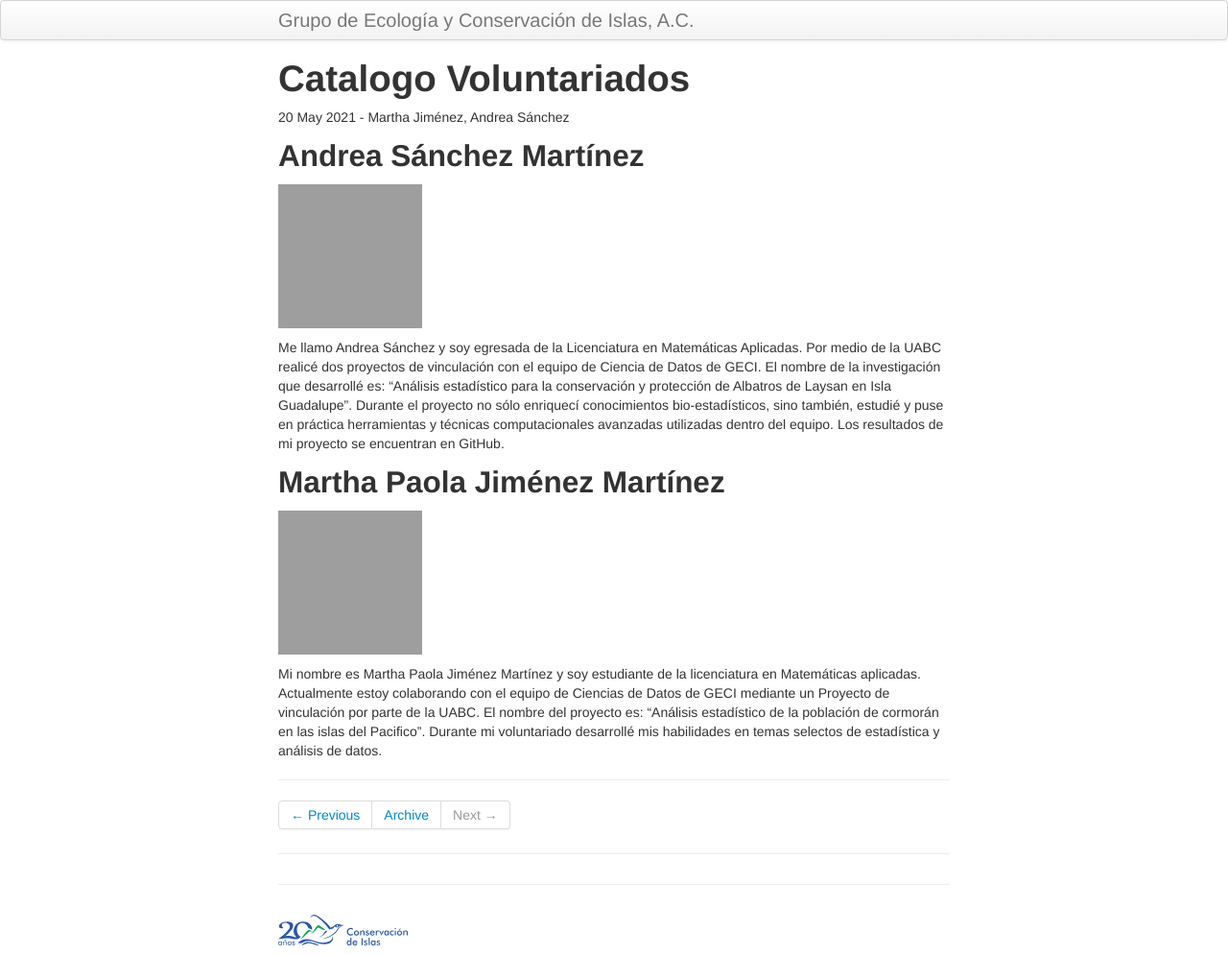
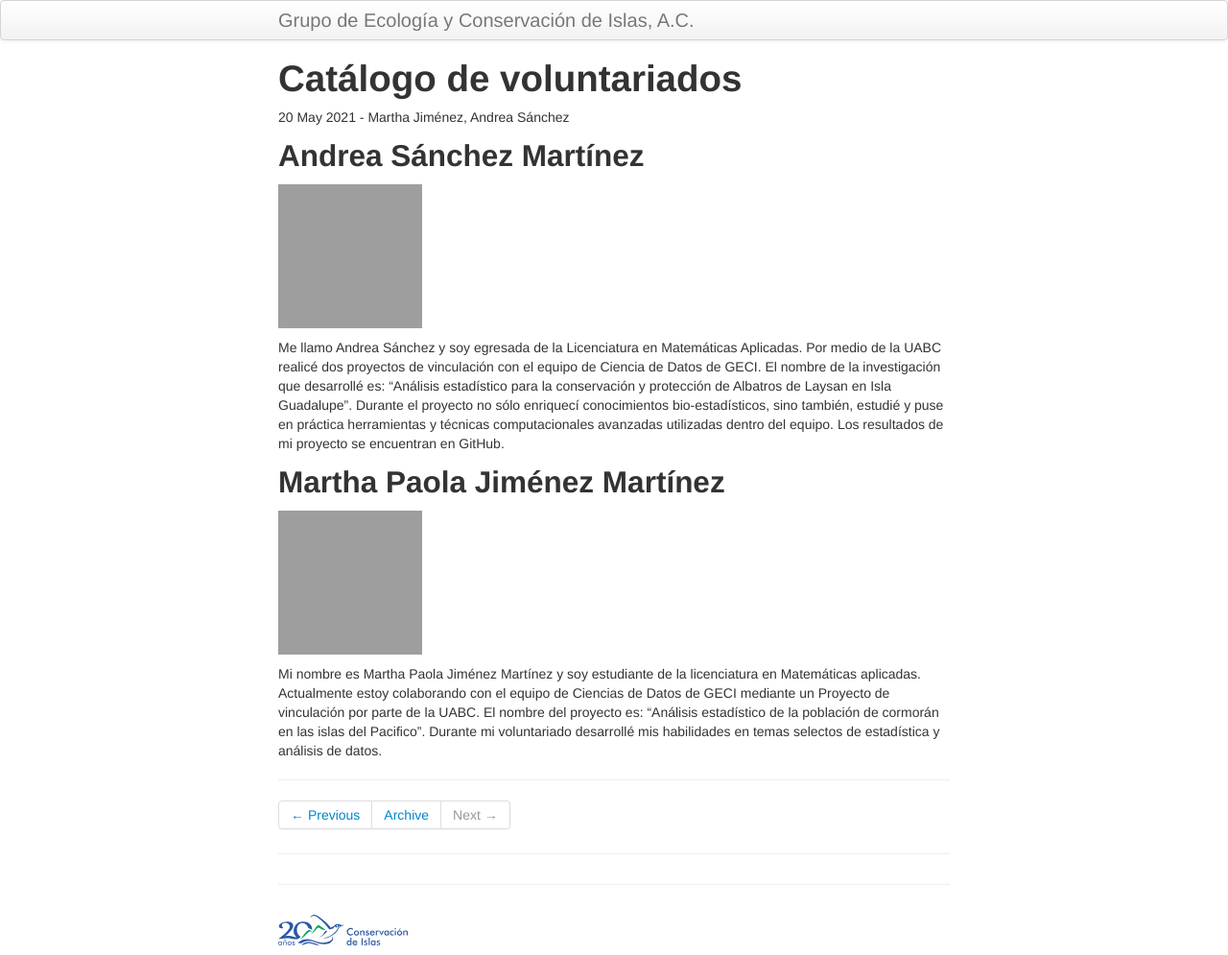
Before and after one commit to LizethMReyes/islasgeci.github.io, a Jekyll site: the page built from _posts/2021-05-20-catalogo_voluntariados.md, in a window 1280 px wide. Shown: the whole page at 96% size. Built offline with Jekyll 4.4.1, drawn with Linux system fonts in a browser that asks for light colours; grey boxes are pictures that could not be loaded.

Commit message:
Update _posts/2021-05-20-catalogo_voluntariados.md
Co-authored-by: Evaristo Rojas <evaristo.rojas@islas.org.mx>

```diff
--- a/_posts/2021-05-20-catalogo_voluntariados.md
+++ b/_posts/2021-05-20-catalogo_voluntariados.md
@@ -1,6 +1,6 @@
 ---
 layout: post
-title: Catalogo Voluntariados
+title: Catálogo de voluntariados
 author: Martha Jiménez, Andrea Sánchez
 tags: equipo
 ---
```
